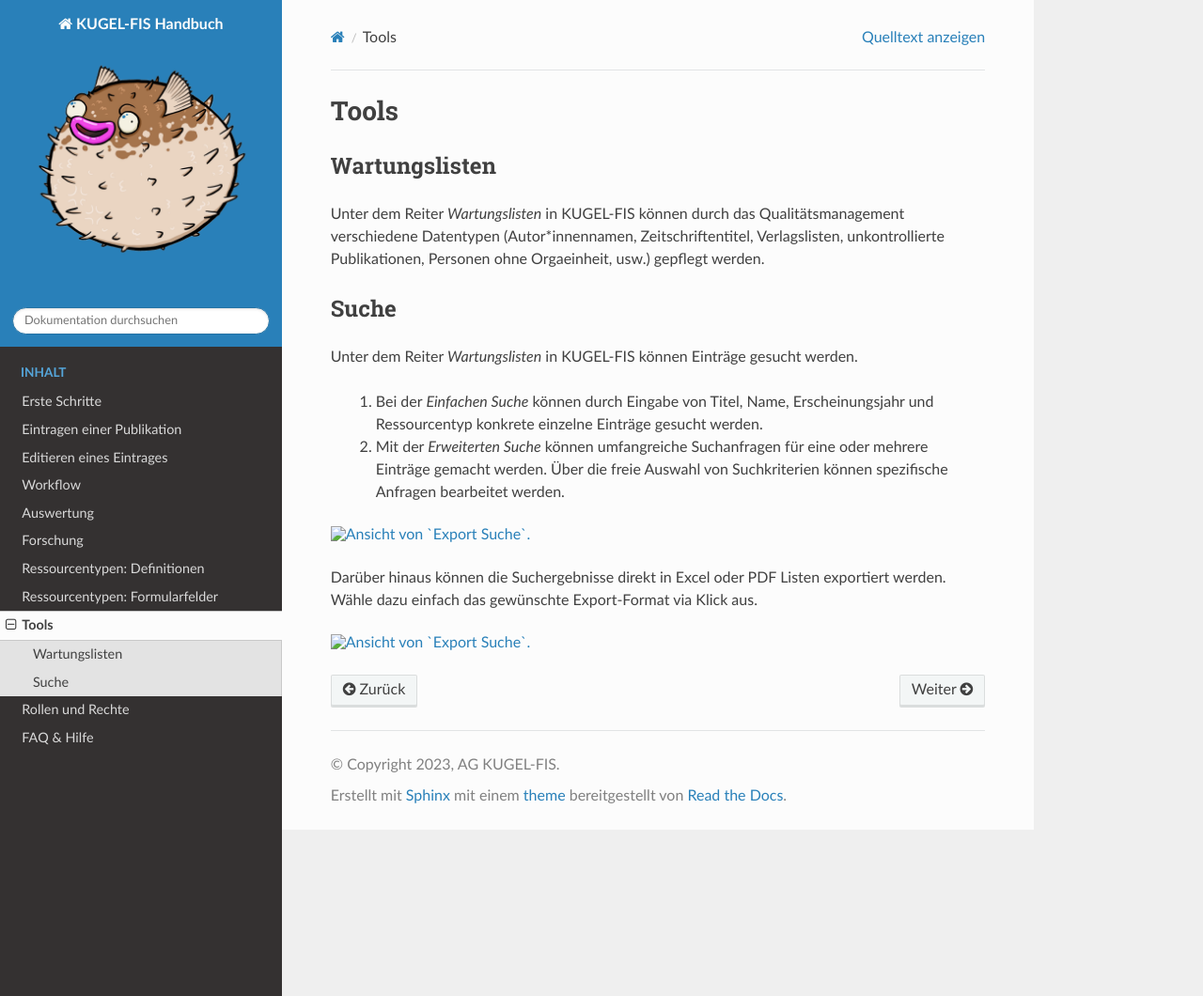
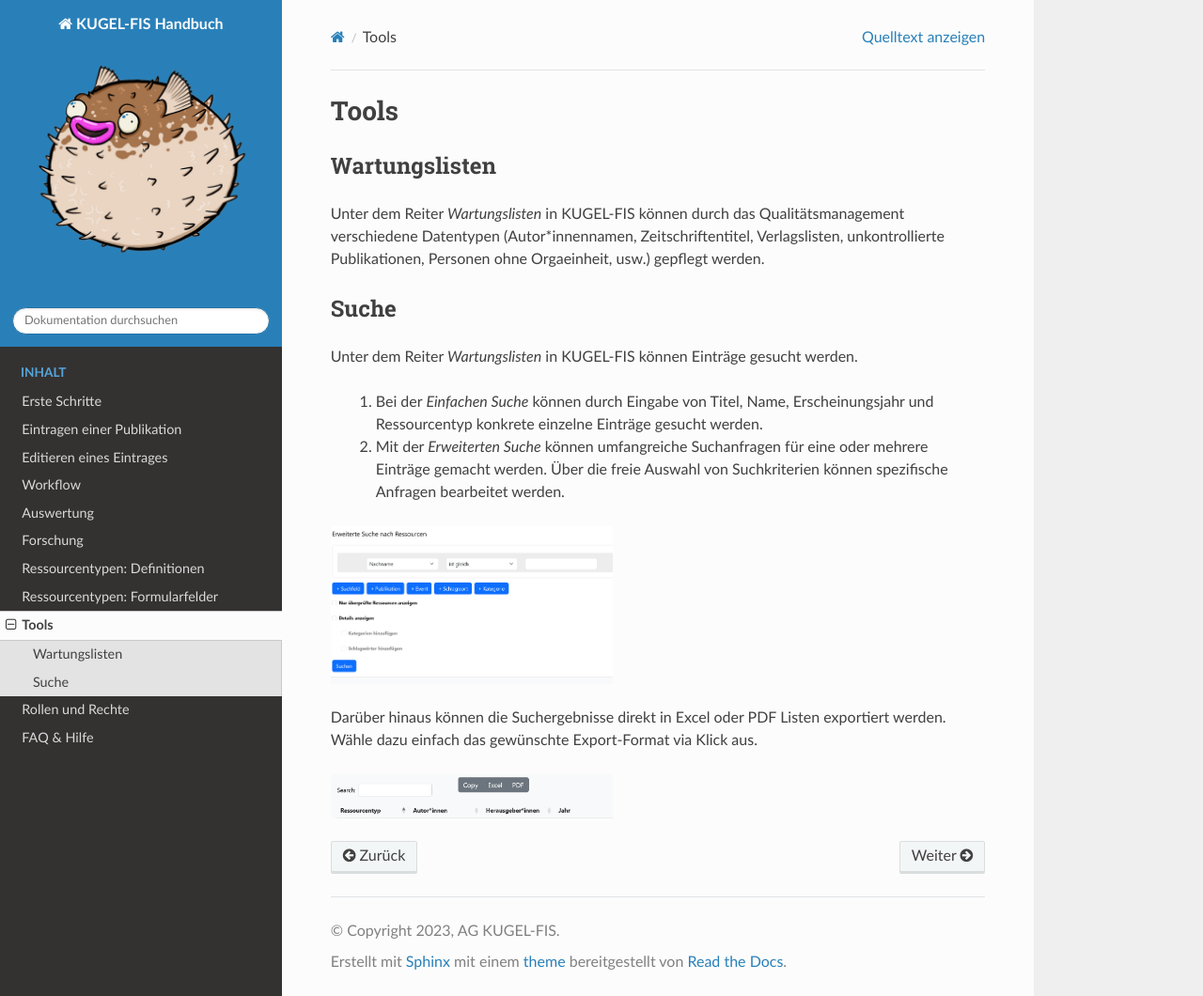
Before and after one commit to Kugel-Fis/Handbuch, a Sphinx documentation site: the page built from docs/source/tools.rst, in a window 1280 px wide and 1060 px high. Shown: the whole window at 94% size. Built offline with Sphinx 7.4.7 and the Read the Docs theme 2.0.0, drawn with Linux system fonts in a browser that asks for light colours.

Commit message:
Update tools.rst
screenshotpfad angepasst

```diff
--- a/docs/source/tools.rst
+++ b/docs/source/tools.rst
@@ -16,12 +16,12 @@ Unter dem Reiter `Wartungslisten` in KUGEL-FIS können Einträge gesucht werden.
 
    2. Mit der `Erweiterten Suche` können umfangreiche Suchanfragen für eine oder mehrere Einträge gemacht werden. Über die freie Auswahl von Suchkriterien können spezifische Anfragen bearbeitet werden.
 
-.. image:: ../screenshots/zwölf.png
+.. image:: /screenshots/zwölf.png
    :alt: Ansicht von `Export Suche`.
    :width: 300px
 
 Darüber hinaus können die Suchergebnisse direkt in Excel oder PDF Listen exportiert werden. Wähle dazu einfach das gewünschte Export-Format via Klick aus.
 
-.. image:: ../screenshots/dreizehn.png
+.. image:: /screenshots/dreizehn.png
    :alt: Ansicht von `Export Suche`.
    :width: 300px
```
